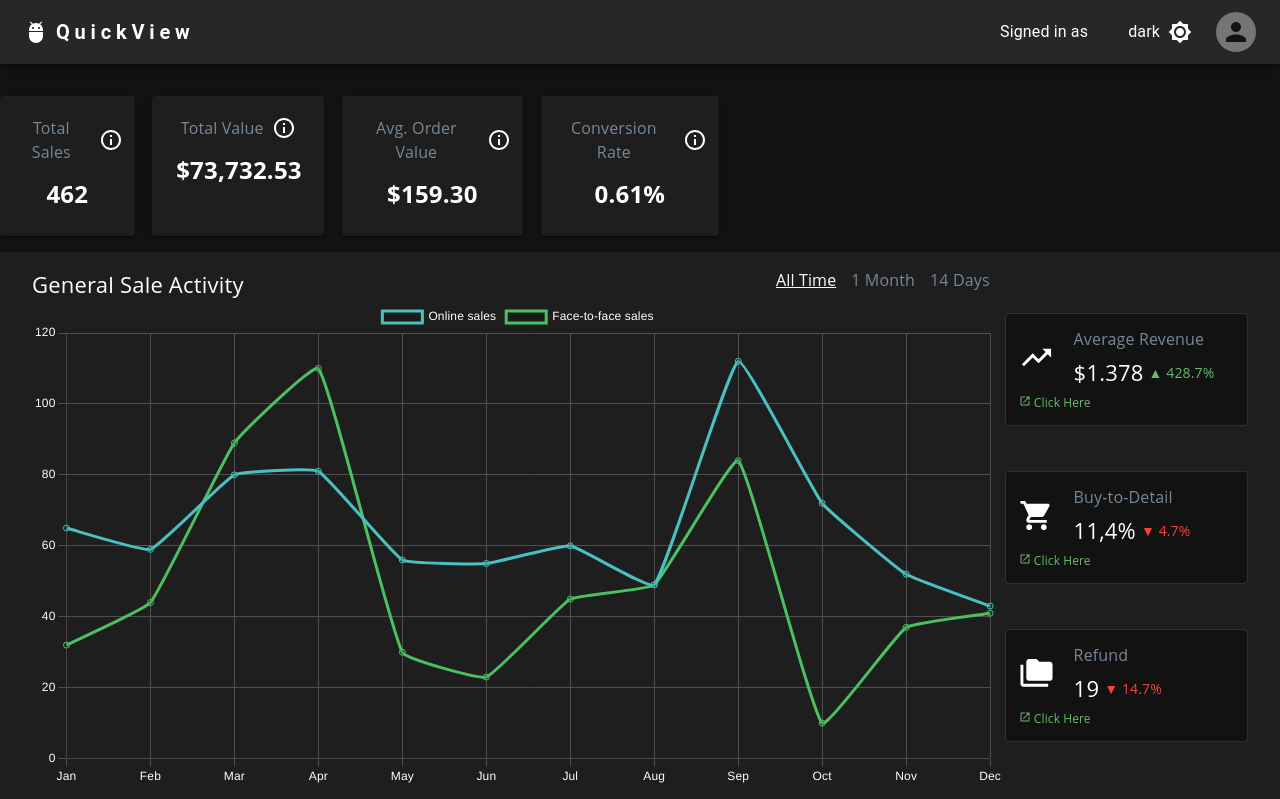
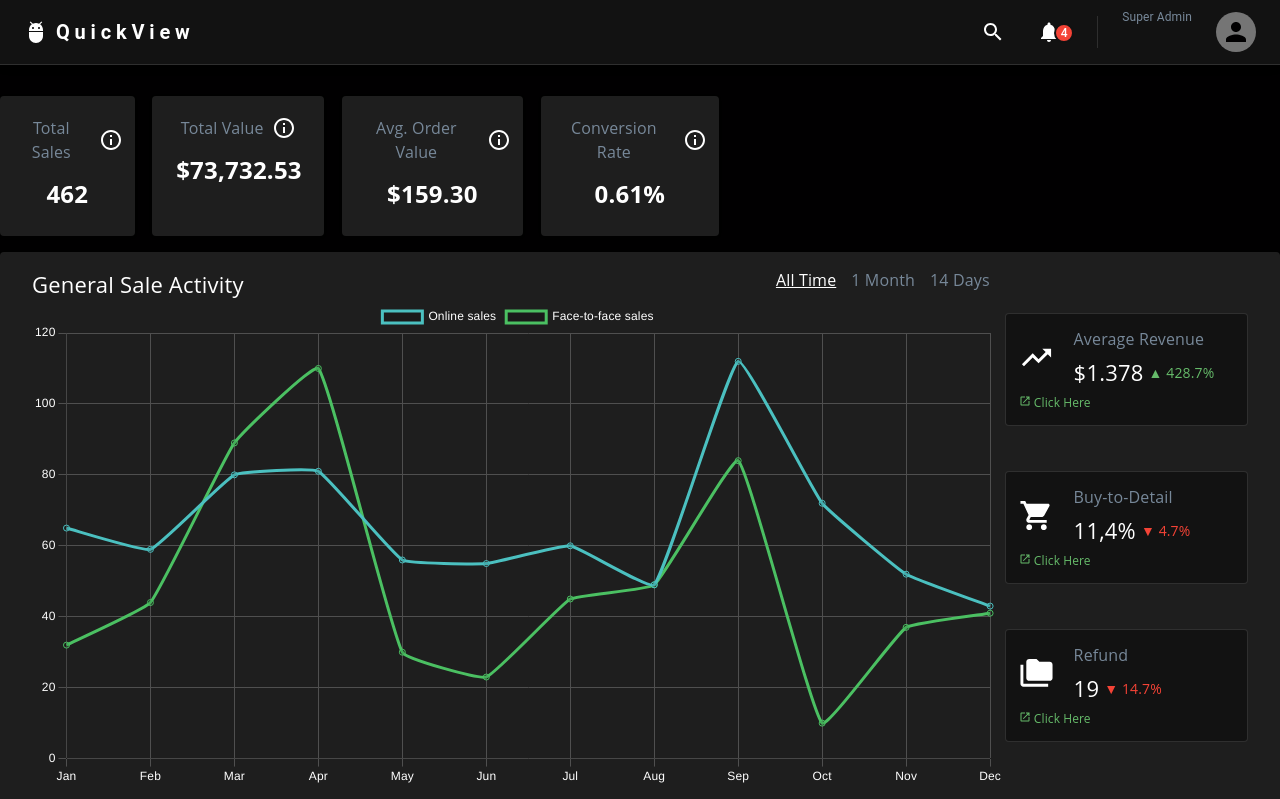
Before and after one commit to Sellucas/dashboard-app, a Next.js app: page /dashboard/Dashboard in a window 1280 px wide. Shown: the top 799 px of the page. Built offline with nearby package versions, Linux system fonts and the light colour scheme; no server answers.

Commit message:
style: header redesign

```diff
--- a/src/components/Dashboard/Table/Table.tsx
+++ b/src/components/Dashboard/Table/Table.tsx
@@ -126,7 +126,7 @@ export default function CollapsibleTable() {
         <MoreHorizIcon fontSize="large" />
       </div>
       <Table aria-label="collapsible table">
-        <TableHead>
+        <TableHead style={{ backgroundColor: "#161617" }}>
           <TableRow>
             <TableCell />
             <TableCell>Product Name</TableCell>
--- a/src/components/Header/Header.tsx
+++ b/src/components/Header/Header.tsx
@@ -11,13 +11,25 @@ import Tooltip from "@mui/material/Tooltip";
 import MenuItem from "@mui/material/MenuItem";
 import AdbIcon from "@mui/icons-material/Adb";
 import { signIn, signOut, useSession } from "next-auth/react";
-import ThemeToggleButton from "../ThemeToggleButton/ThemeToggleButton";
-import { useMediaQuery, useTheme } from "@mui/material";
+import { Divider, useMediaQuery, useTheme } from "@mui/material";
 import NextLink from "next/link";
+import NotificationsIcon from "@mui/icons-material/Notifications";
+import Badge, { BadgeProps } from "@mui/material/Badge";
+import { styled } from "@mui/material/styles";
+import SearchIcon from "@mui/icons-material/Search";
 
 export type HeaderProps = {
   ColorModeContext: React.Context<{ toggleColorMode: () => void }>;
 };
+
+const StyledBadge = styled(Badge)<BadgeProps>(({ theme }) => ({
+  "& .MuiBadge-badge": {
+    right: -3,
+    top: 13,
+    border: `2px solid ${theme.palette.background.paper}`,
+    padding: "0 4px",
+  },
+}));
 
 const Header = (props: HeaderProps) => {
   const { ColorModeContext } = props;
@@ -40,7 +52,14 @@ const Header = (props: HeaderProps) => {
   const tabletCheck = useMediaQuery("(min-width: 768px");
 
   return (
-    <AppBar position="fixed" sx={{ marginBottom: "40px" }}>
+    <AppBar
+      position="fixed"
+      sx={{
+        marginBottom: "40px",
+        background: "#121212",
+        borderBottom: "1px solid #2F2F2F",
+      }}
+    >
       <Container maxWidth="xl">
         <Toolbar disableGutters>
           <AdbIcon sx={{ display: { xs: "none", md: "flex" }, mr: 1 }} />
@@ -81,12 +100,41 @@ const Header = (props: HeaderProps) => {
           </Typography>
 
           {tabletCheck && (
-            <Box sx={{ paddingRight: 5, marginLeft: "auto" }}>
-              <Typography>Signed in as {session?.user?.email} </Typography>
+            <Box
+              sx={{
+                paddingRight: 3,
+                marginLeft: "auto",
+                display: "flex",
+                flexDirection: "row",
+              }}
+            >
+              <Box sx={{ paddingRight: 1 }}>
+                <IconButton aria-label="delete" size="large">
+                  <SearchIcon />
+                </IconButton>
+              </Box>
+              <Box sx={{ paddingRight: 3 }}>
+                <IconButton aria-label="delete" size="large">
+                  <StyledBadge badgeContent={4} color="error">
+                    <NotificationsIcon />
+                  </StyledBadge>
+                </IconButton>
+              </Box>
+              <Divider
+                orientation="vertical"
+                variant="middle"
+                flexItem
+                sx={{ marginRight: 3 }}
+              />
+              <Box>
+                <Typography>{session?.user?.name}</Typography>
+                <Typography fontSize={12} color={"lightslategrey"}>
+                  Super Admin
+                </Typography>
+              </Box>
             </Box>
           )}
 
-          <ThemeToggleButton ColorModeContext={ColorModeContext} />
           <Box sx={{ flexGrow: 0 }}>
             <Tooltip title="Open profile settings">
               <IconButton onClick={handleOpenUserMenu} sx={{ p: 0 }}>
--- a/src/theme/darkTheme.ts
+++ b/src/theme/darkTheme.ts
@@ -4,11 +4,14 @@ const darkTheme: ThemeOptions = {
   palette: {
     mode: "dark",
     primary: {
+      main: "#161617",
+    },
+    secondary: {
       main: "#010001",
     },
-    secondary: {
-      main: "#161617",
-    },
+    background: {
+      default: '#010001'
+    }
   },
 };
 
--- a/src/theme/lightTheme.ts
+++ b/src/theme/lightTheme.ts
@@ -1,18 +1,18 @@
-import { ThemeOptions } from "@mui/material";
+// import { ThemeOptions } from "@mui/material";
 
-const lightTheme: ThemeOptions = {
-  palette: {
-    mode: "light",
-    primary: {
-      main: "#ffffff",
-    },
-    secondary: {
-      main: "#ff8400",
-    },
-    background: {
-      default: '#f6f6f6'
-    }
-  },
-};
+// const lightTheme: ThemeOptions = {
+//   palette: {
+//     mode: "light",
+//     primary: {
+//       main: "#ffffff",
+//     },
+//     secondary: {
+//       main: "#ff8400",
+//     },
+//     background: {
+//       default: '#f6f6f6'
+//     }
+//   },
+// };
 
-export default lightTheme;
+// export default lightTheme;
```
